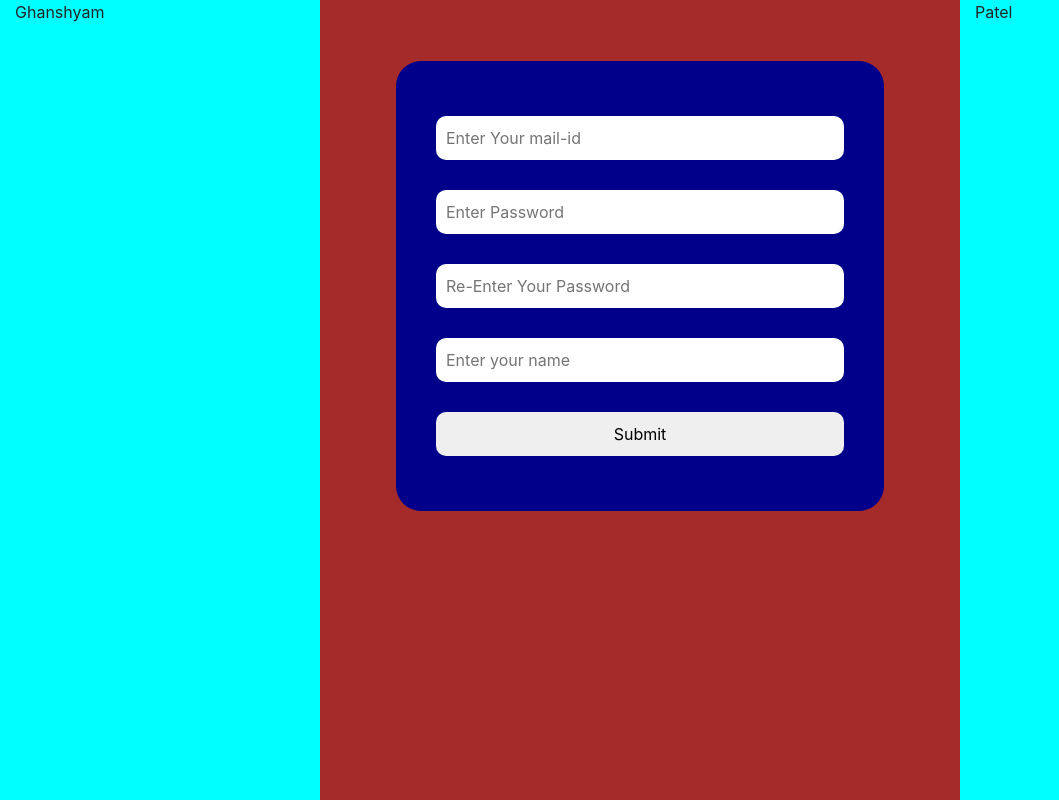
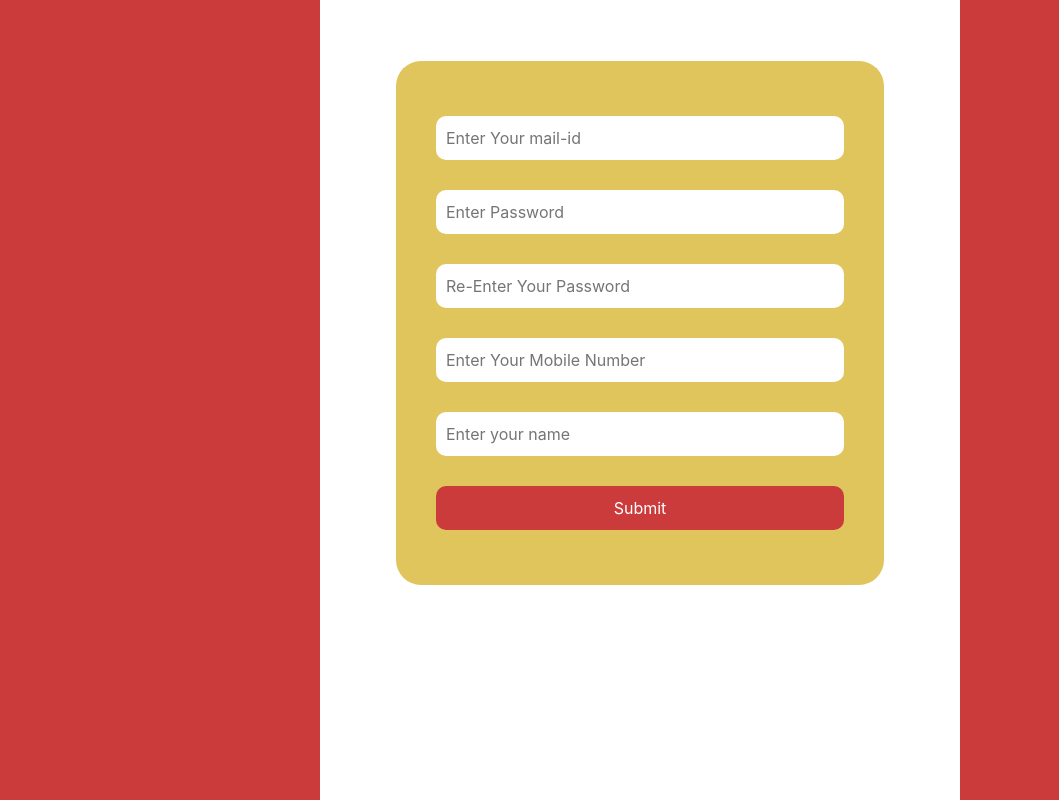
Before and after one commit to ghans07-ds/FormValidation, a plain HTML site: page index.html in a window 1280 px wide. Shown: the whole page, without its empty margins (0-1059 px from the left). Drawn offline with nearby package versions, Linux system fonts and the light colour scheme.

Commit message:
2nd satisfied Design

```diff
--- a/index.html
+++ b/index.html
@@ -15,7 +15,7 @@
 <body>
     <div class="container-fluid">
         <div class="row">
-            <div class="col-3 leftside">Ghanshyam</div>
+            <div class="col-3 leftside"></div>
             <div class="col-6 center">
                 <form class="form1">
                     <div class="Email field">
@@ -27,6 +27,9 @@
                     <div class="Re-Password field">
                         <input type="text" name="Vpwd" placeholder="Re-Enter Your Password">
                     </div>
+                    <div class="Mobile field">
+                        <input type="text" name="number" placeholder="Enter Your Mobile Number">
+                    </div>
                     <div class="username field">
                         <input type="text" name="uname" placeholder="Enter your name">
                     </div>
@@ -35,7 +38,7 @@
                     </div>
                 </form>
             </div>
-            <div class="col-3 rightside">Patel</div>
+            <div class="col-3 rightside"></div>
         </div>
     </div>
 
--- a/style.css
+++ b/style.css
@@ -6,25 +6,25 @@ html,body
 .container-fluid .row .leftside
 {
     height: 100vh;
-    background-color: aqua;
+    background-color: #cb3b3b;
 }
 .container-fluid .row .center
 {
     height:100vh;
-    background-color: brown;
+    background-color: white;
 }
 
 .container-fluid .row .rightside
 {
     height: 100vh;
-    background-color: aqua;
+    background-color: #cb3b3b;
 }
 
 .container-fluid .row .center .form1
 {
     margin: 10%;
     padding: 40px;
-    background-color: darkblue;
+    background-color:#e0c45c;
     border-radius: 25px;
 }
 .container-fluid .row .center .form1 input
@@ -36,6 +36,9 @@ html,body
     border-radius: 10px;
     outline: none;
     border: none;
-    /* box-shadow: none; */
-    /* background-color: darkblue; */
 }
+.container-fluid .row .center .form1 .Button input
+{
+    background-color:#cb3b3b ;
+    color: white;
+}
```
